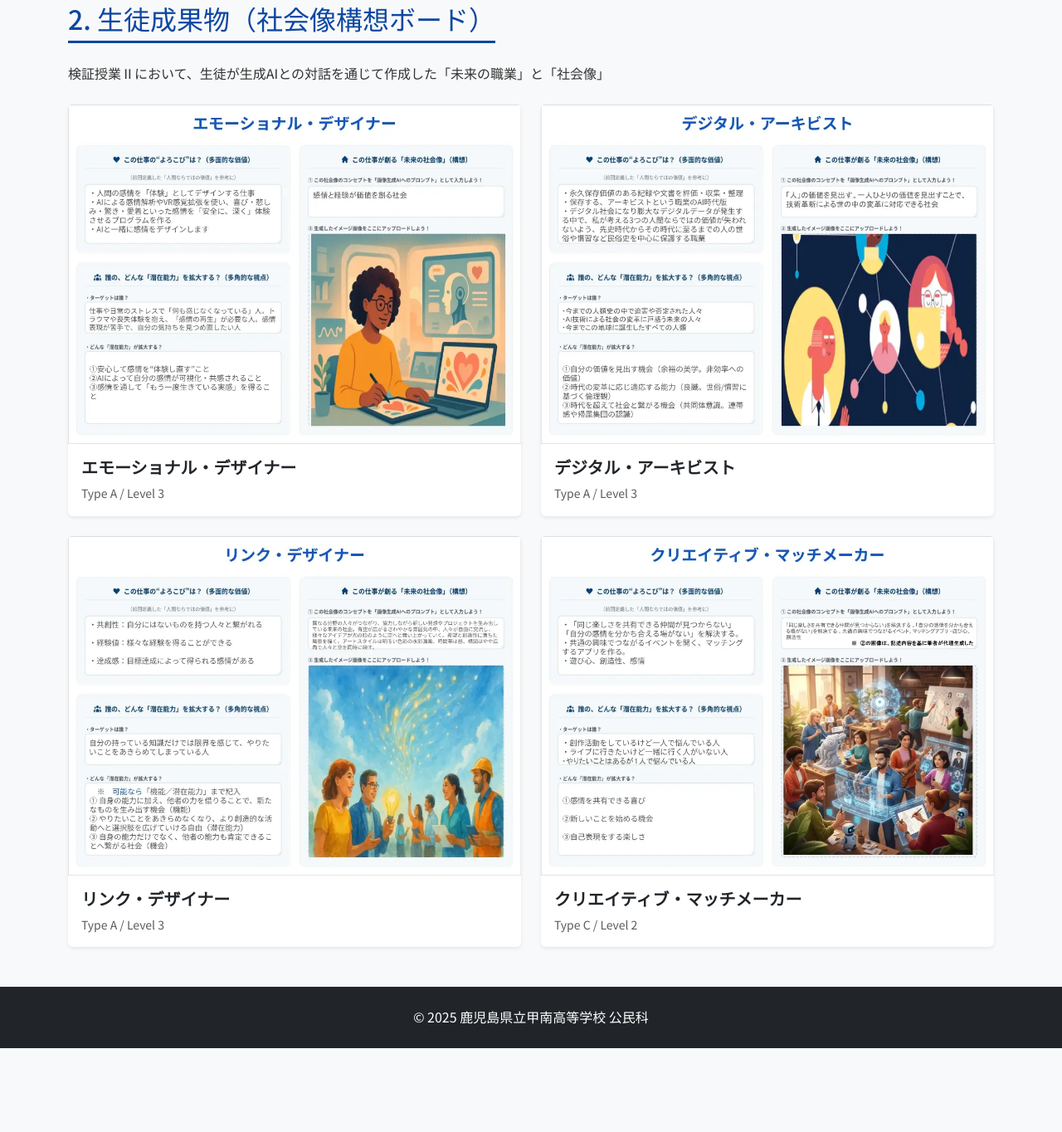
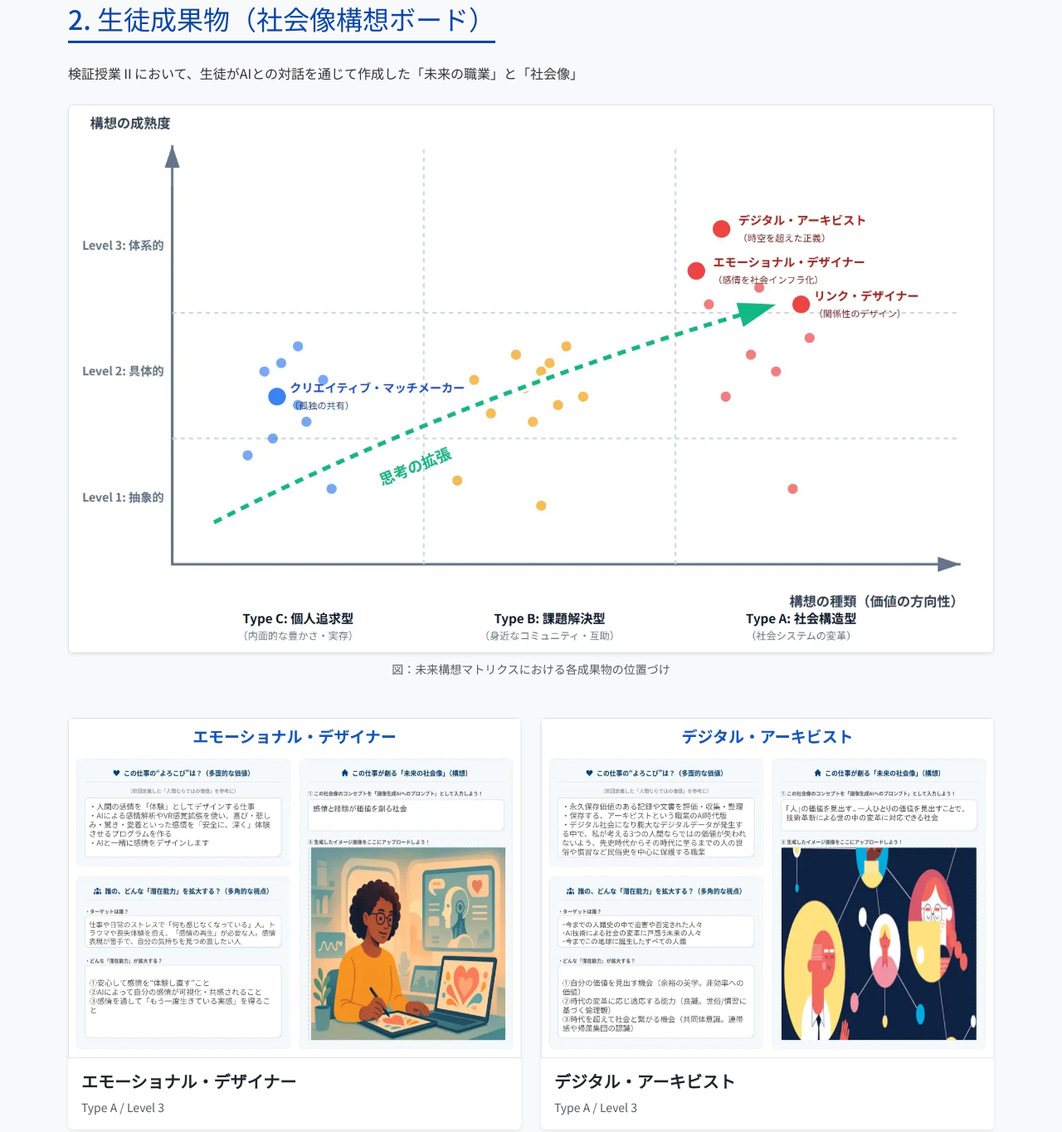
Before and after one commit to public-lesson/research-report-materials, a plain HTML site: page index.html in a window 1280 px wide. Shown: the part 2674-4038 px from the top of the page at 83% size. Before the commit the page ends 3937 px from the top, so only its background shows below. Drawn offline with nearby package versions, Linux system fonts and the light colour scheme.

Commit message:
Add files via upload

```diff
--- a/index.html
+++ b/index.html
@@ -154,10 +154,16 @@ Instruction:
             </div>
         </section>
 
-        <!-- Section 2: Student Outcomes -->
+<!-- Section 2: Student Outcomes -->
         <section id="outcomes" class="mb-5">
             <h2 class="section-title border-bottom pb-2 mb-4">2. 生徒成果物（社会像構想ボード）</h2>
-            <p class="mb-4">検証授業Ⅱにおいて、生徒が生成AIとの対話を通じて作成した「未来の職業」と「社会像」</p>
+            <p class="mb-4">検証授業Ⅱにおいて、生徒がAIとの対話を通じて作成した「未来の職業」と「社会像」</p>
+
+            <!-- Future Matrix Image (New!) -->
+            <div class="text-center mb-5">
+                <img src="images/future_matrix.webp" alt="未来構想マトリクスと成果物の分布" class="img-fluid rounded shadow-sm border" style="max-width: 100%; height: auto;">
+                <p class="text-muted small mt-2">図：未来構想マトリクスにおける各成果物の位置づけ</p>
+            </div>
 
             <div class="row row-cols-1 row-cols-md-2 g-4">
                 <!-- 1. エモーショナル・デザイナー -->
@@ -202,17 +208,3 @@ Instruction:
                 </div>
             </div>
         </section>
-
-    </div>
-
-    <!-- Footer -->
-    <footer class="bg-dark text-white py-4 mt-auto">
-        <div class="container text-center">
-            <p class="mb-0">&copy; 2025 鹿児島県立甲南高等学校 公民科</p>
-        </div>
-    </footer>
-
-    <!-- Bootstrap JS -->
-    <script src="https://cdn.jsdelivr.net/npm/bootstrap@5.3.0/dist/js/bootstrap.bundle.min.js"></script>
-</body>
-</html>
```
Also changed, not shown: images/future_matrix.webp (added).
